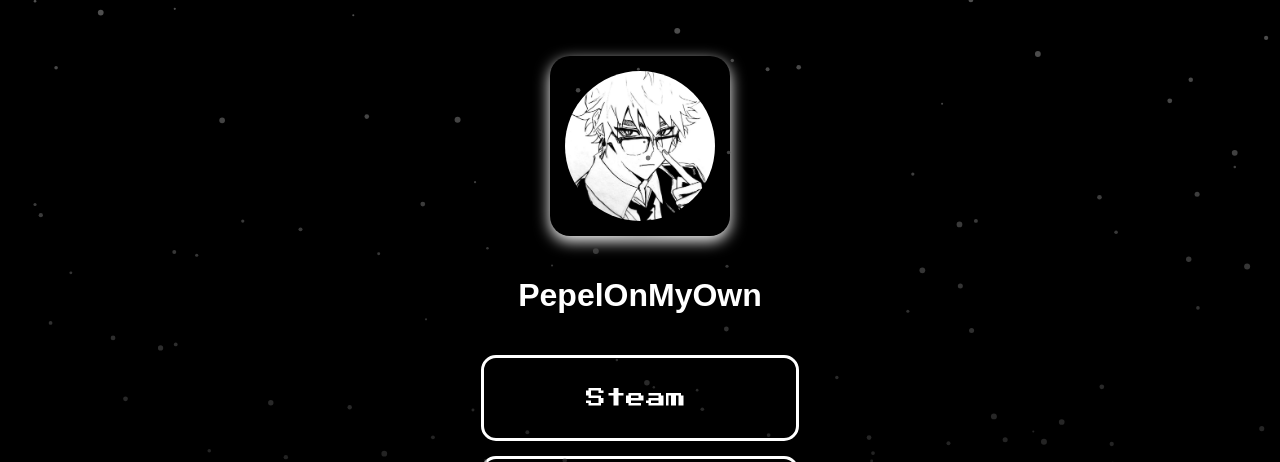
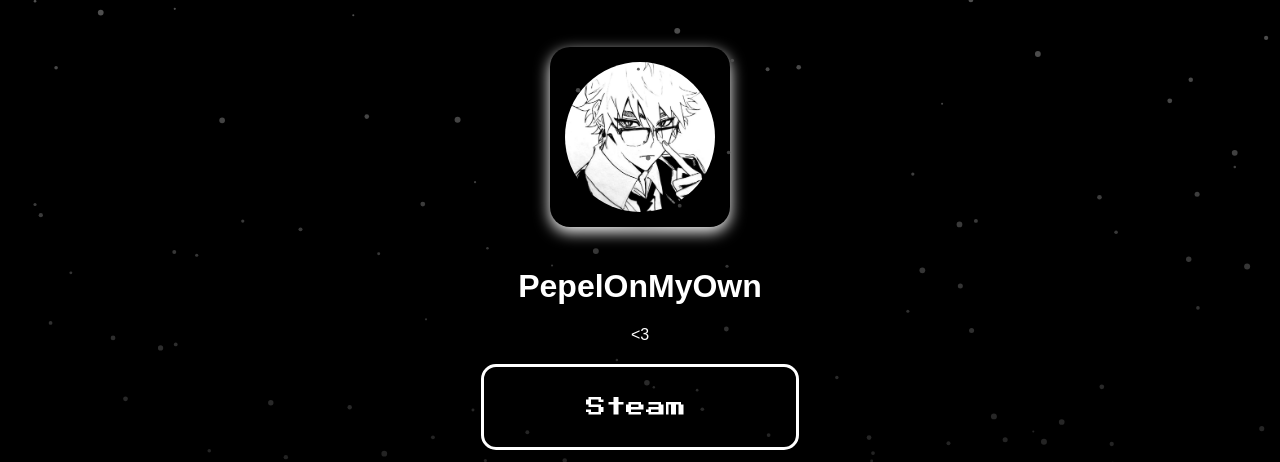
Before and after one commit to yologet1/pepelonmyown54, a plain HTML site: page index.html in a window 1280 px wide. Both pictures are taken after a click on the button "Продолжить". Shown: the top 462 px of the page. Drawn offline with Linux system fonts and the light colour scheme.

Commit message:
Update index.html

```diff
--- a/index.html
+++ b/index.html
@@ -177,6 +177,7 @@
       <img src="avatar.jpg" alt="Аватар">
     </div>
     <h1>PepelOnMyOwn</h1>
+    <a><3</a>
     <div class="buttons">
       <a href="https://steamcommunity.com/profiles/76561198801625473/" target="_blank">
         <img src="steam-Photoroom.png" alt="Steam"> Steam
```
